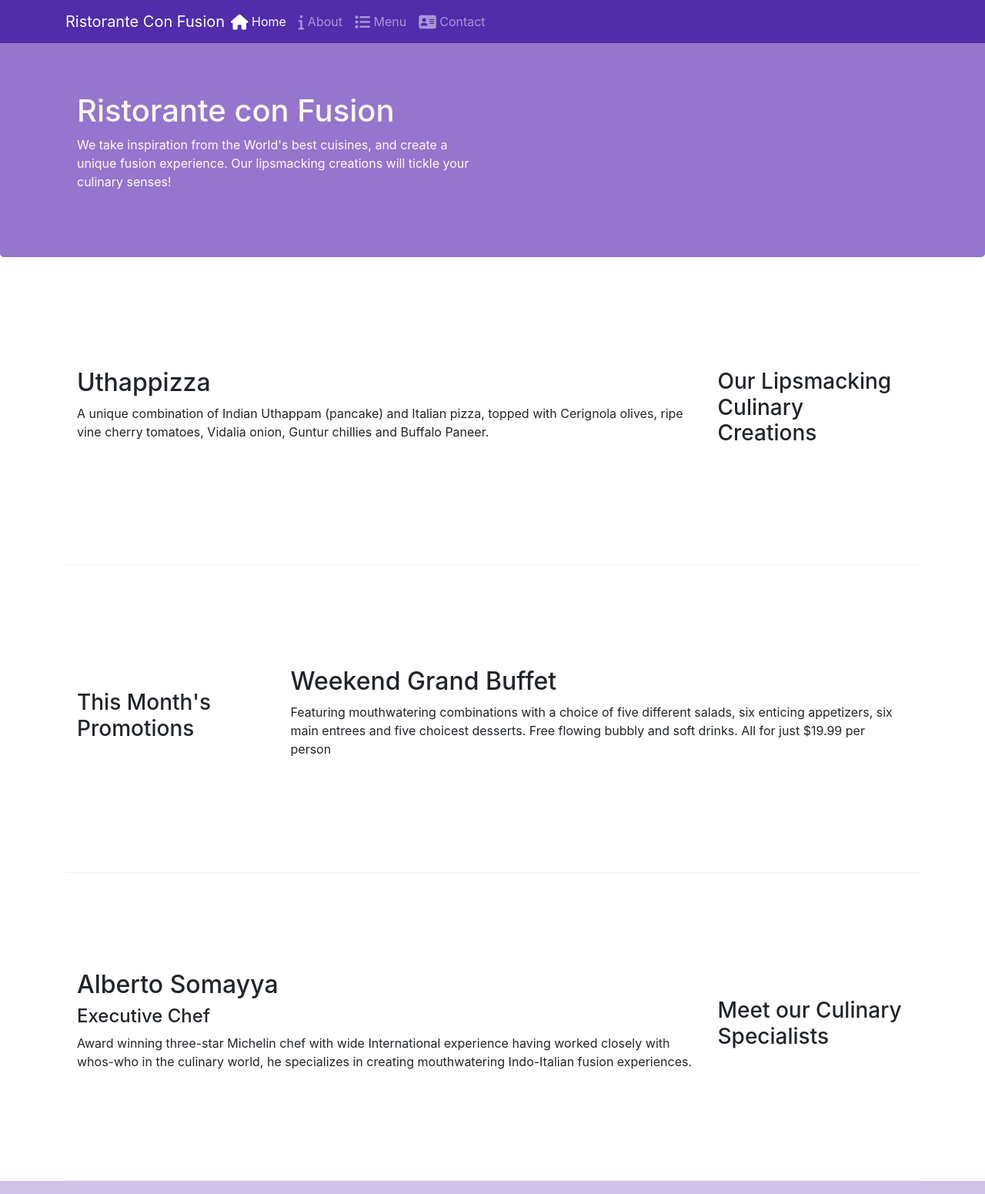
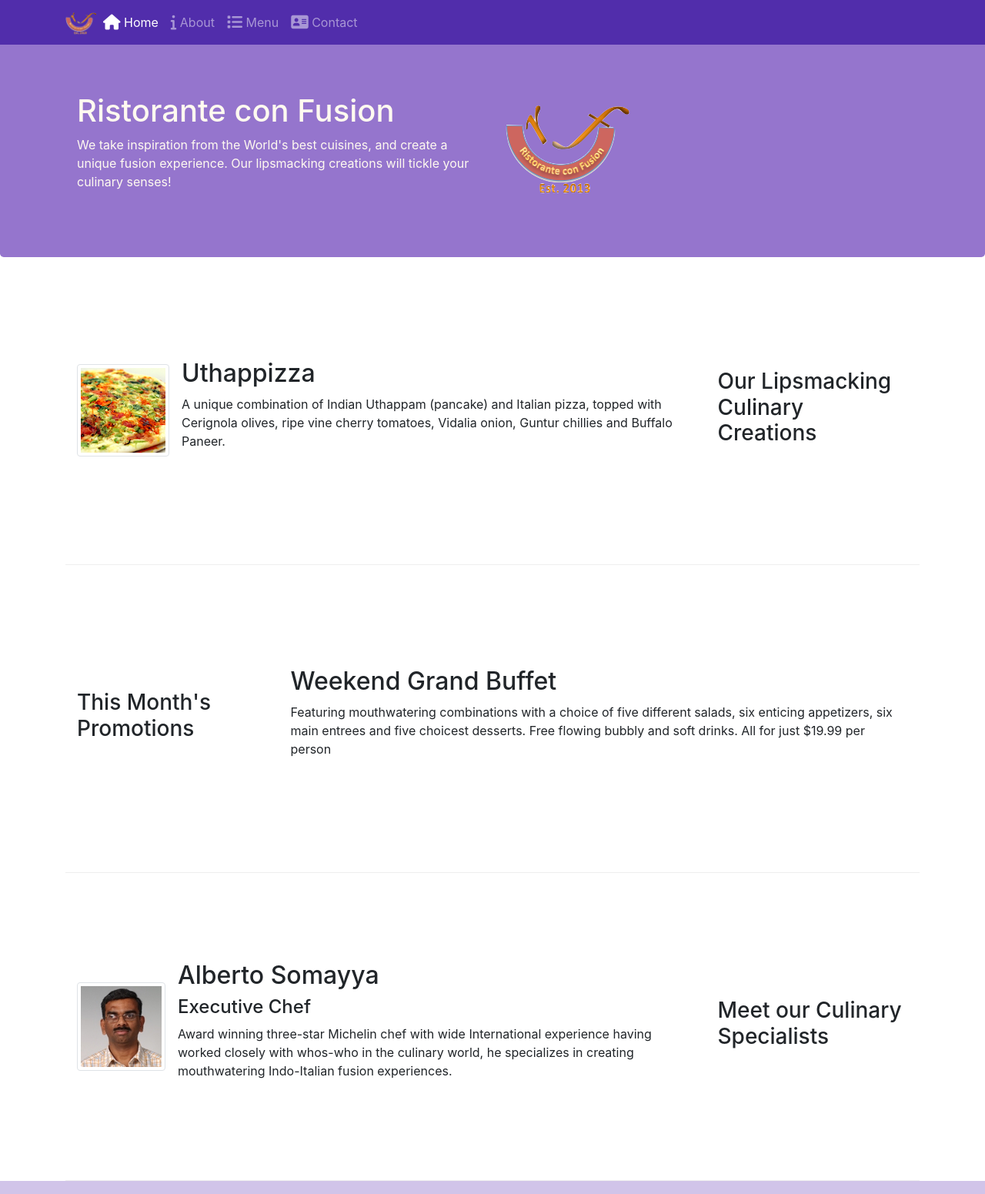
Before and after one commit to ramshaanadeem/git-test, a website: page index.html in a window 1280 px wide. Shown: the top 1551 px of the page at 77% size. Drawn offline with nearby package versions, Linux system fonts and the light colour scheme.

Commit message:
images and media

```diff
--- a/index.html
+++ b/index.html
@@ -21,7 +21,7 @@
             <button type="button" class="navbar-toggler" data-toggle="collapse" data-target="#Navbar">
                 <span class="navbar-toggler"></span>
             </button>
-            <a href="index.html" class="navbar-brand mr-auto">Ristorante Con Fusion</a>
+            <a class="navbar-brand mr-auto" href="#"><img src="./img/logo.png" height="30" width="41"></a>
             <div class="collapse navbar-collapse" id="Navbar">
                 <ul class="navbar-nav mr-auto">
                     <li class="nav-item active"><a href="#" class="nav-link"><span class="fa fa-home fa-lg"></span> Home</a></li>
@@ -42,7 +42,8 @@
                     <h1>Ristorante con Fusion</h1>
                     <p>We take inspiration from the World's best cuisines, and create a unique fusion experience. Our lipsmacking creations will tickle your culinary senses!</p>
                 </div>
-                <div class="col-12 col-sm">
+                <div class="col-12 col-sm align-self-center">
+                    <img src="./img/logo.png" class="img-fluid">
                 </div>
             </div>
         </div>
@@ -54,8 +55,17 @@
                 <h3>Our Lipsmacking Culinary Creations</h3>
             </div>
             <div class="col col-sm order-sm-first col-md">
-                <h2>Uthappizza</h2>
-                <p class="d-none d-sm-block">A unique combination of Indian Uthappam (pancake) and Italian pizza, topped with Cerignola olives, ripe vine cherry tomatoes, Vidalia onion, Guntur chillies and Buffalo Paneer.</p>
+                <div class="media">
+                    <img class="d-flex mr-3 img-thumbnail align-self-center"
+                            src="img/uthappizza.png" alt="Uthappizza">
+                    <div class="media-body">
+                        <h2 class="mt-0">Uthappizza</h2>
+                        <p class="d-none d-sm-block">A unique combination of Indian Uthappam (pancake) and
+                            Italian pizza, topped with Cerignola olives, ripe vine
+                            cherry tomatoes, Vidalia onion, Guntur chillies and
+                            Buffalo Paneer.</p>
+                    </div>
+                </div>
             </div>
         </div>
 
@@ -75,10 +85,20 @@
                 <h3>Meet our Culinary Specialists</h3>
             </div>
             <div class="col col-sm order-sm-first col-md">
-                <h2>Alberto Somayya</h2>
-                <h4>Executive Chef</h4>
-                <p class="d-none d-sm-block">Award winning three-star Michelin chef with wide International experience having worked closely with whos-who in the culinary world, he specializes in creating mouthwatering Indo-Italian fusion experiences. </p>
-            </div>
+                <div class="media">
+                    <img class="d-flex mr-3 img-thumbnail align-self-center"
+                            src="img/alberto.png" alt="Alberto Somayya">
+                    <div class="media-body">
+                        <h2 class="mt-0">Alberto Somayya</h2>
+                        <h4>Executive Chef</h4>
+                        <p class="d-none d-sm-block">Award winning three-star Michelin chef with wide
+                            International experience having worked closely with
+                            whos-who in the culinary world, he specializes in
+                            creating mouthwatering Indo-Italian fusion experiences.
+                            </p>
+                    </div>
+                </div>
+                </div>
         </div>
     </div>
 
```
Also changed, not shown: aboutus.html (+3 -2 lines), contactus.html (+3 -2 lines), img/alberto.png (added), img/buffet.png (added), img/logo.png (added), img/uthappizza.png (added), 1 other file.
